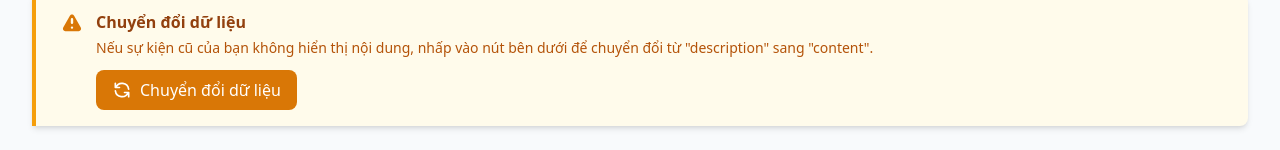
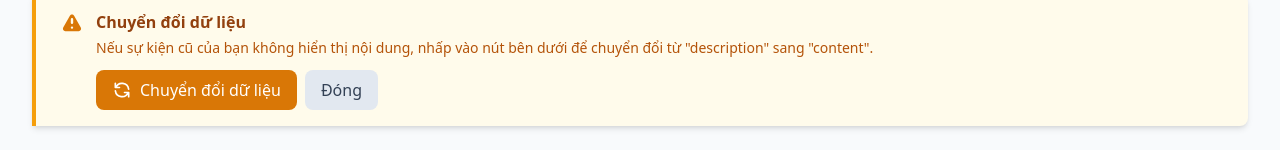
Before and after one commit to wilsonnguyen257/wilsonnguyen257.github.io, a React (Vite) app: page /admin/events in a window 1280 px wide. Shown: the part 125-275 px from the top of the page. Built offline with nearby package versions, Linux system fonts and the light colour scheme; no server answers; the database is empty; sample sign-in values are in the browser's storage.

Commit message:
Add dismiss button to migration tool - can permanently hide after migration

```diff
--- a/src/pages/AdminEvents.tsx
+++ b/src/pages/AdminEvents.tsx
@@ -15,6 +15,10 @@ const AdminEvents = () => {
   const [error, setError] = useState('');
   const [migrating, setMigrating] = useState(false);
   const [migrationResult, setMigrationResult] = useState<string>('');
+  const [showMigrationTool, setShowMigrationTool] = useState(() => {
+    // Check if user has dismissed the migration tool
+    return localStorage.getItem('events-migration-dismissed') !== 'true';
+  });
 
   // Initialize with current date
   const today = new Date();
@@ -464,7 +468,7 @@ const AdminEvents = () => {
       )}
 
       {/* Migration Tool */}
-      {!migrating && !migrationResult && (
+      {showMigrationTool && !migrating && !migrationResult && (
         <div className="bg-amber-50 dark:bg-amber-900/20 border-l-4 border-amber-500 px-6 py-4 rounded-r-lg mb-6 shadow-md">
           <div className="flex items-start gap-3">
             <svg className="w-6 h-6 text-amber-600 dark:text-amber-400 flex-shrink-0 mt-0.5" fill="currentColor" viewBox="0 0 20 20">
@@ -479,6 +483,7 @@ const AdminEvents = () => {
                   ? 'Nếu sự kiện cũ của bạn không hiển thị nội dung, nhấp vào nút bên dưới để chuyển đổi từ "description" sang "content".'
                   : 'If your old events don\'t show content, click the button below to migrate from "description" to "content" field.'}
               </p>
+              <div className="flex gap-2">
                 <button
                   type="button"
                   onClick={migrateDescriptionToContent}
@@ -489,6 +494,17 @@ const AdminEvents = () => {
                   </svg>
                   {language === 'vi' ? 'Chuyển đổi dữ liệu' : 'Migrate Data'}
                 </button>
+                <button
+                  type="button"
+                  onClick={() => {
+                    localStorage.setItem('events-migration-dismissed', 'true');
+                    setShowMigrationTool(false);
+                  }}
+                  className="inline-flex items-center gap-2 px-4 py-2 bg-slate-200 hover:bg-slate-300 dark:bg-slate-700 dark:hover:bg-slate-600 text-slate-700 dark:text-slate-200 rounded-lg font-medium transition-colors"
+                >
+                  {language === 'vi' ? 'Đóng' : 'Dismiss'}
+                </button>
+              </div>
             </div>
           </div>
         </div>
```
Lines whose indentation alone changed are shown as unchanged.
